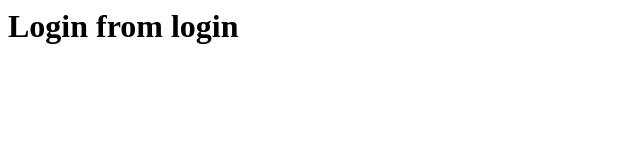
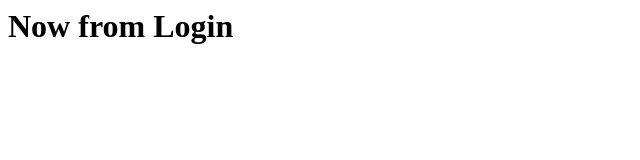
Before and after one commit to onkarkush/goalCochDec, a plain HTML site: page login.html in a window 1280 px wide. Shown: the whole page, without its empty margins (0-640 px from the left). Drawn offline with Linux system fonts and the light colour scheme.

Commit message:
commit from login

```diff
--- a/login.html
+++ b/login.html
@@ -3,6 +3,6 @@
         <title>Test</title>
     </head>
     <body>
-        <h1>Login from login</h1>
+        <h1>Now from Login</h1>
     </body>
 </html>
```
